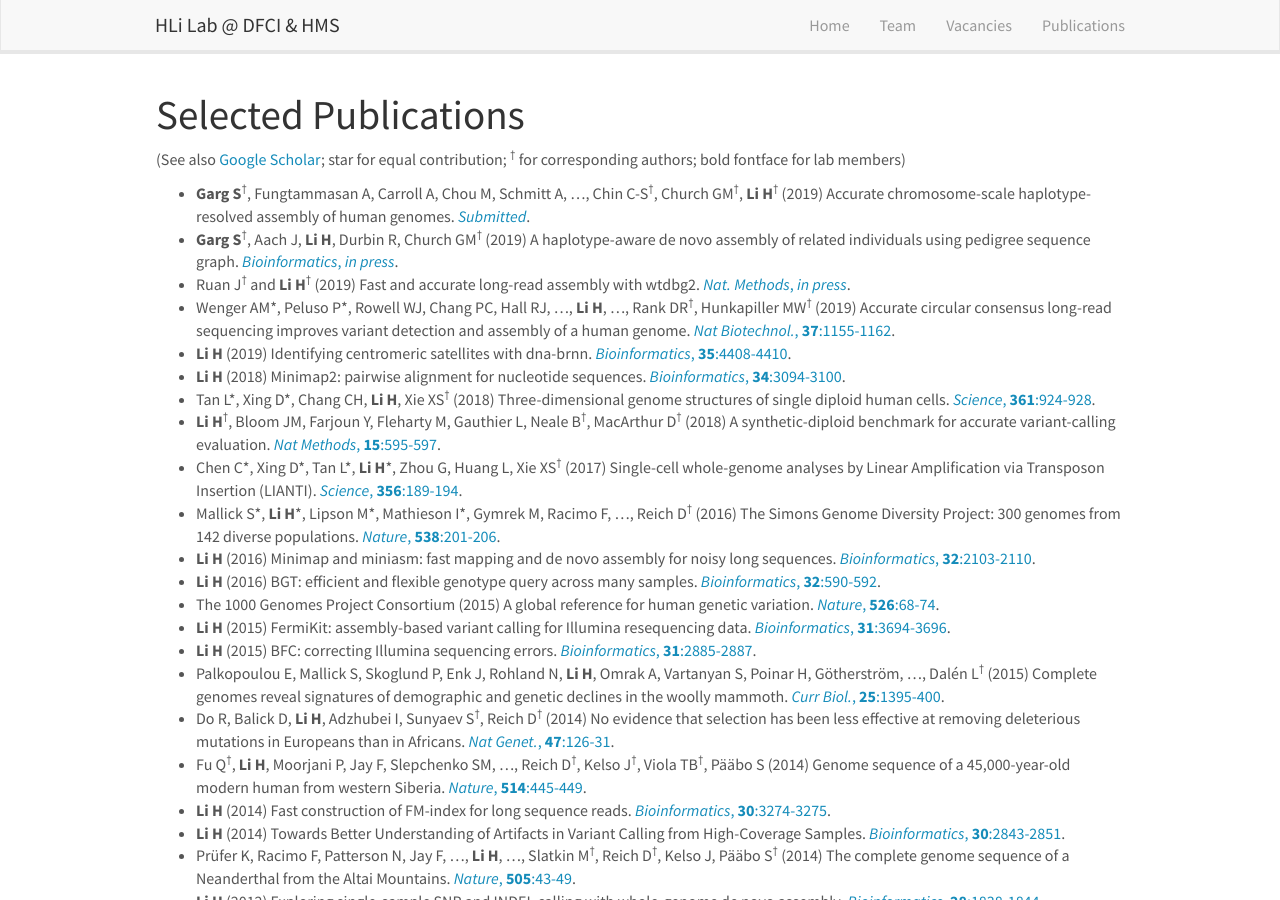
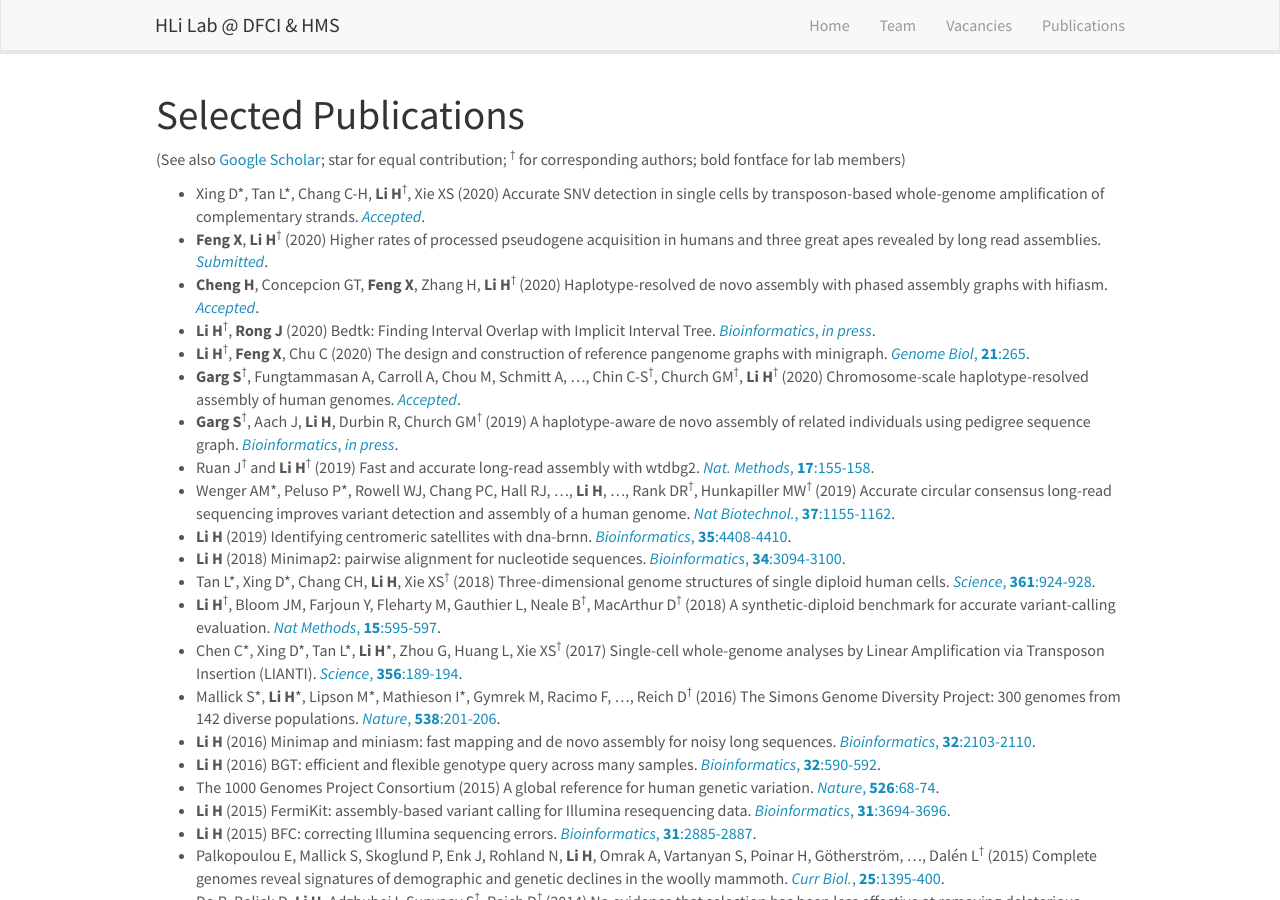
Before and after one commit to hlilab/hlilab.github.io, a Jekyll site: the page built from _pages/publications.md, in a window 1280 px wide and 900 px high. Built offline with Jekyll 4.4.1, drawn with Linux system fonts in a browser that asks for light colours; nearby versions of some CDN libraries.

Commit message:
updated the publication list

```diff
--- a/_data/recentpub.yml
+++ b/_data/recentpub.yml
@@ -1,8 +1,42 @@
-- title: "Accurate chromosome-scale haplotype-resolved assembly of human genomes"
+- title: "Accurate SNV detection in single cells by transposon-based whole-genome amplification of complementary strands"
+  authors: Xing D*, Tan L*, Chang C-H, <b>Li H</b><sup>&#8224;</sup>, Xie XS
+  year: 2020
+  display: <i>Accepted</i>
+  type: 1
+
+- title: "Higher rates of processed pseudogene acquisition in humans and three great apes revealed by long read assemblies"
+  authors: <b>Feng X</b>, <b>Li H</b><sup>&#8224;</sup>
+  year: 2020
+  url: https://www.biorxiv.org/content/10.1101/2020.06.07.139212v1
+  display: <i>Submitted</i>
+  type: 1
+
+- title: "Haplotype-resolved de novo assembly with phased assembly graphs with hifiasm"
+  authors: <b>Cheng H</b>, Concepcion GT, <b>Feng X</b>, Zhang H, <b>Li H</b><sup>&#8224;</sup>
+  year: 2020
+  url: https://arxiv.org/abs/2008.01237
+  display: <i>Accepted</i>
+  type: 1
+
+- title: "Bedtk: Finding Interval Overlap with Implicit Interval Tree"
+  authors: <b>Li H</b><sup>&#8224;</sup>, <b>Rong J</b>
+  year: 2020
+  url: https://pubmed.ncbi.nlm.nih.gov/32966548/
+  display: <i>Bioinformatics</i>, <i>in press</i>
+  type: 1
+
+- title: "The design and construction of reference pangenome graphs with minigraph"
+  authors: <b>Li H</b><sup>&#8224;</sup>, <b>Feng X</b>, Chu C
+  year: 2020
+  url: https://pubmed.ncbi.nlm.nih.gov/33066802/
+  display: <i>Genome Biol</i>, <b>21</b>:265
+  type: 1
+
+- title: "Chromosome-scale haplotype-resolved assembly of human genomes"
   authors: <b>Garg S</b><sup>&#8224;</sup>, Fungtammasan A, Carroll A, Chou M, Schmitt A, &hellip;, Chin C-S<sup>&#8224;</sup>, Church GM<sup>&#8224;</sup>, <b>Li H</b><sup>&#8224;</sup>
-  year: 2019
+  year: 2020
   url: https://www.biorxiv.org/content/10.1101/810341v1
-  display: <i>Submitted</i>
+  display: <i>Accepted</i>
   type: 1
 
 - title: "A haplotype-aware de novo assembly of related individuals using pedigree sequence graph"
@@ -16,7 +50,7 @@
   authors: Ruan J<sup>&#8224;</sup> and <b>Li H</b><sup>&#8224;</sup>
   year: 2019
   url: https://www.ncbi.nlm.nih.gov/pubmed/31819265
-  display: <i>Nat. Methods</i>, <i>in press</i>
+  display: <i>Nat. Methods</i>, <b>17</b>:155-158
   type: 1
 
 - title: "Accurate circular consensus long-read sequencing improves variant detection and assembly of a human genome"
```
